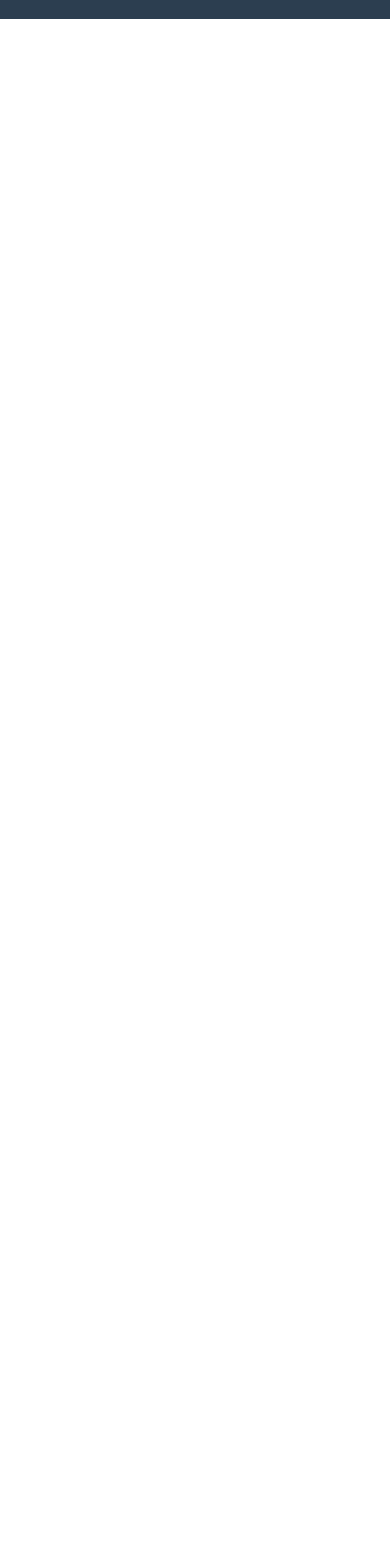
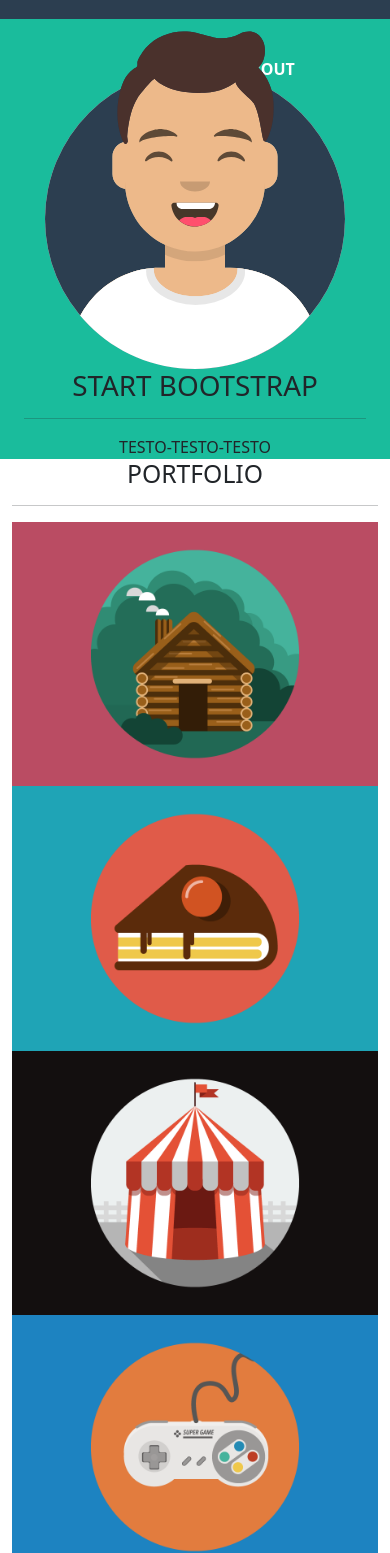
Before and after one commit to AlessandroCarrozza/html-css-bootstrap-freelancer, a plain HTML site: page index.html in a window 390 px wide. Shown: the part 81-1634 px from the top of the page. Before the commit the page ends 844 px from the top, so only its background shows below. Drawn offline with nearby package versions, Linux system fonts and the light colour scheme.

Commit message:
portfolio reso responsive con bootstrap

```diff
--- a/css/style.css
+++ b/css/style.css
@@ -6,11 +6,13 @@
 
 /* regole di debug */
 
-/* .ms_border{
-    border: 1px dashed black;
-} */
+/* .start-bootstrap{
+    height: 600px;
+}  */
 
-
+.ms_dotted{
+    border: 2px dotted black;
+}
 
 /* utility */
 
@@ -18,11 +20,9 @@
     background-color: #2c3e50;
 }
 
-
+.ms_bg-greenwater{
+    background-color: #1abc9c;
+}
 
 
 /* codice */
-
-.container-fluid{
-    height: 100px;
-}
--- a/index.html
+++ b/index.html
@@ -10,7 +10,7 @@
 </head>
 <body>
 
-    <header class="container-fluid ms_bg-bluegrey">
+    <header class="container-fluid ms_bg-bluegrey" style=height:100px>
         <div class="container-sm h-100 mx-auto ms_border">
             <div class="row h-100">
                 <a href="#" class="col h-100 text-decoration-none d-flex align-items-center text-white fw-bold h3 ms_border">
@@ -46,13 +46,50 @@
                         </ul>
                     </div>
 
-
                 </div>
             </div>
         </div>
     </header>
 
 
+    <main>
+        <div class="container-fluid ms_bg-greenwater">
+            <div class="container-sm text-center">
+                <img src="img/avatar.svg" alt="Boy" style=height:350px>
+                <h1>START BOOTSTRAP</h1>
+                <hr>
+                <div>TESTO-TESTO-TESTO</div>
+            </div>
+        </div>
+
+        <div class="container-sm text-center">
+            <h2>PORTFOLIO</h2>
+            <hr>
+
+            <div class="row">
+                <div class="col-sm-12 col-md-6 col-lg-4">
+                    <img src="img/cabin.png" alt="Cabin" class="w-100">
+                </div>
+                <div class="col-sm-12 col-md-6 col-lg-4">
+                    <img src="img/cake.png" alt="Cake" class="w-100">
+                </div>
+                <div class="col-sm-12 col-md-6 col-lg-4">
+                    <img src="img/circus.png" alt="Circus" class="w-100">
+                </div>
+                <div class="col-sm-12 col-md-6 col-lg-4">
+                    <img src="img/game.png" alt="Game" class="w-100">
+                </div>
+                <div class="col-sm-12 col-md-6 col-lg-4">
+                    <img src="img/safe.png" alt="Safe" class="w-100">
+                </div>
+                <div class="col-sm-12 col-md-6 col-lg-4">
+                    <img src="img/submarine.png" alt="Submarine" class="w-100">
+                </div>
+            </div>
+        </div>
+    </main>
+
+
     <script src="https://cdn.jsdelivr.net/npm/bootstrap@5.3.0-alpha1/dist/js/bootstrap.bundle.min.js" integrity="sha384-w76AqPfDkMBDXo30jS1Sgez6pr3x5MlQ1ZAGC+nuZB+EYdgRZgiwxhTBTkF7CXvN" crossorigin="anonymous"></script>
 </body>
 </html>
```
